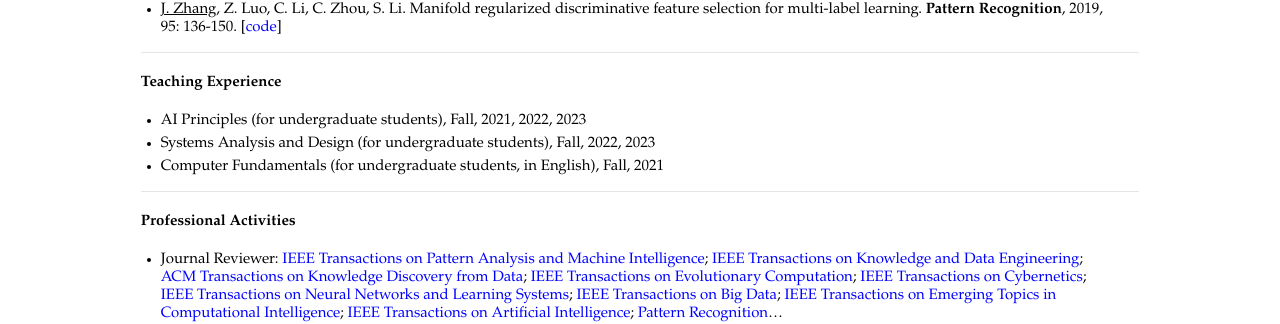
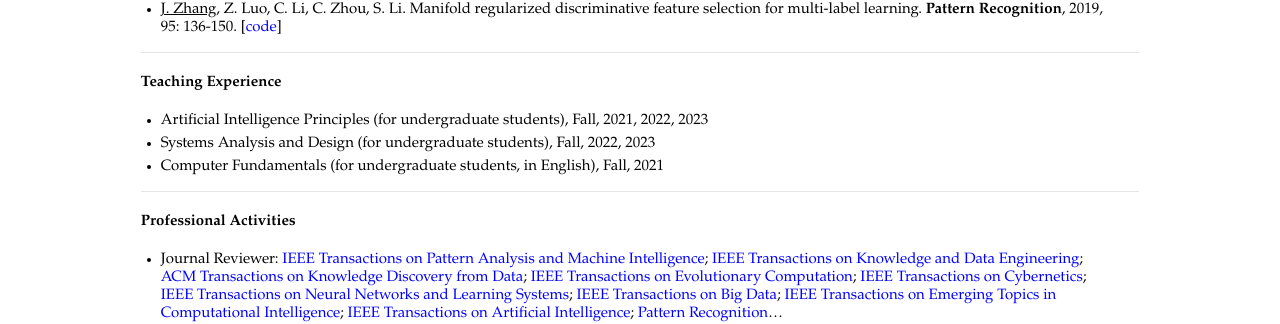
Before and after one commit to jiazhang-ml/jiazhang-ml.github.io, a Jekyll site: the page built from index.md, in a window 1280 px wide. Shown: the part 782-1106 px from the top of the page. Built offline with Jekyll 4.4.1, drawn with Linux system fonts in a browser that asks for light colours.

Commit message:
Update index.md

```diff
--- a/index.md
+++ b/index.md
@@ -32,7 +32,7 @@ layout: default
 
 #### Teaching Experience
 
-* AI Principles (for undergraduate students), Fall, 2021, 2022, 2023
+* Artificial Intelligence Principles (for undergraduate students), Fall, 2021, 2022, 2023
 * Systems Analysis and Design (for undergraduate students), Fall, 2022, 2023
 * Computer Fundamentals (for undergraduate students, in English), Fall, 2021
 
```
